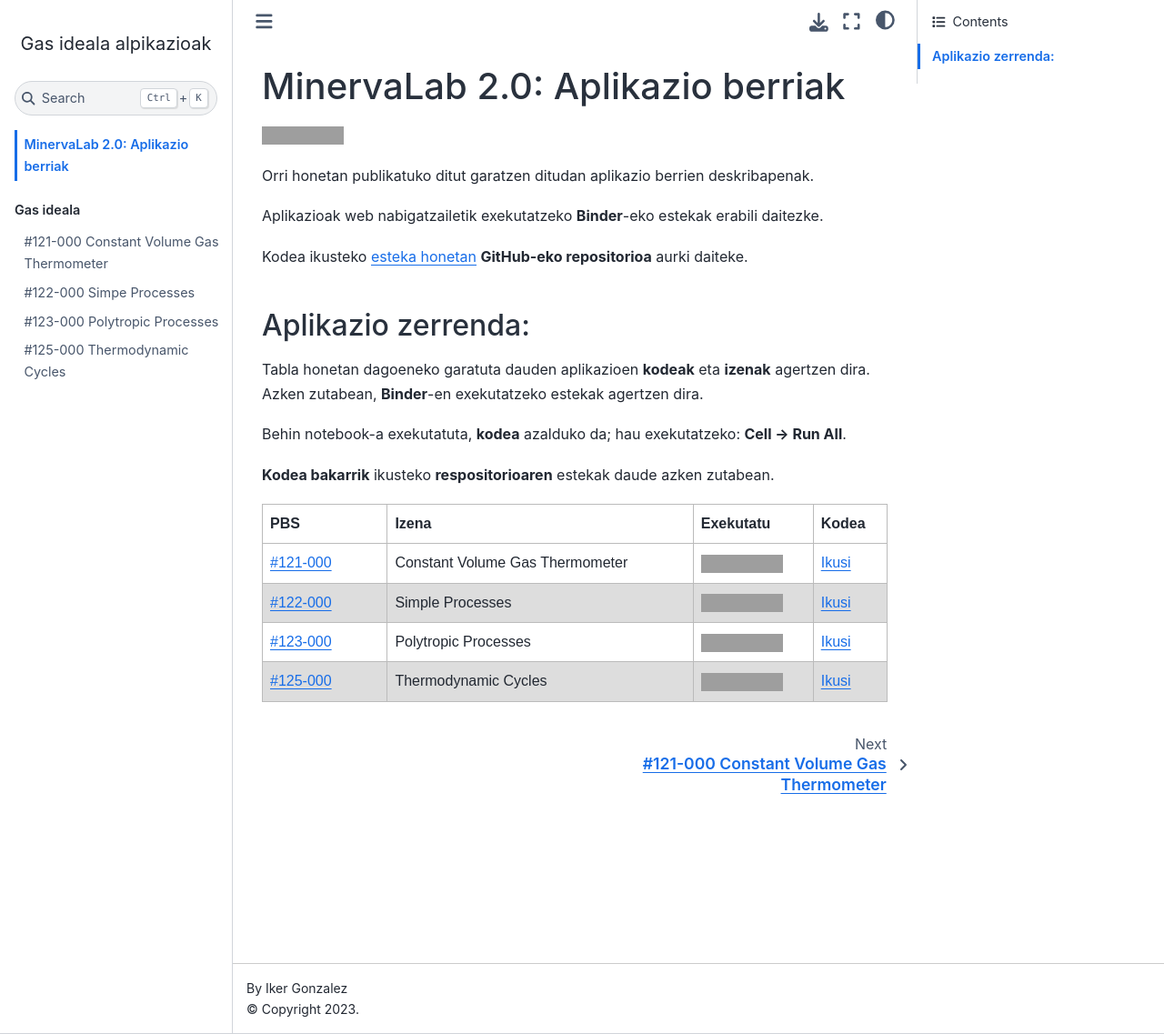
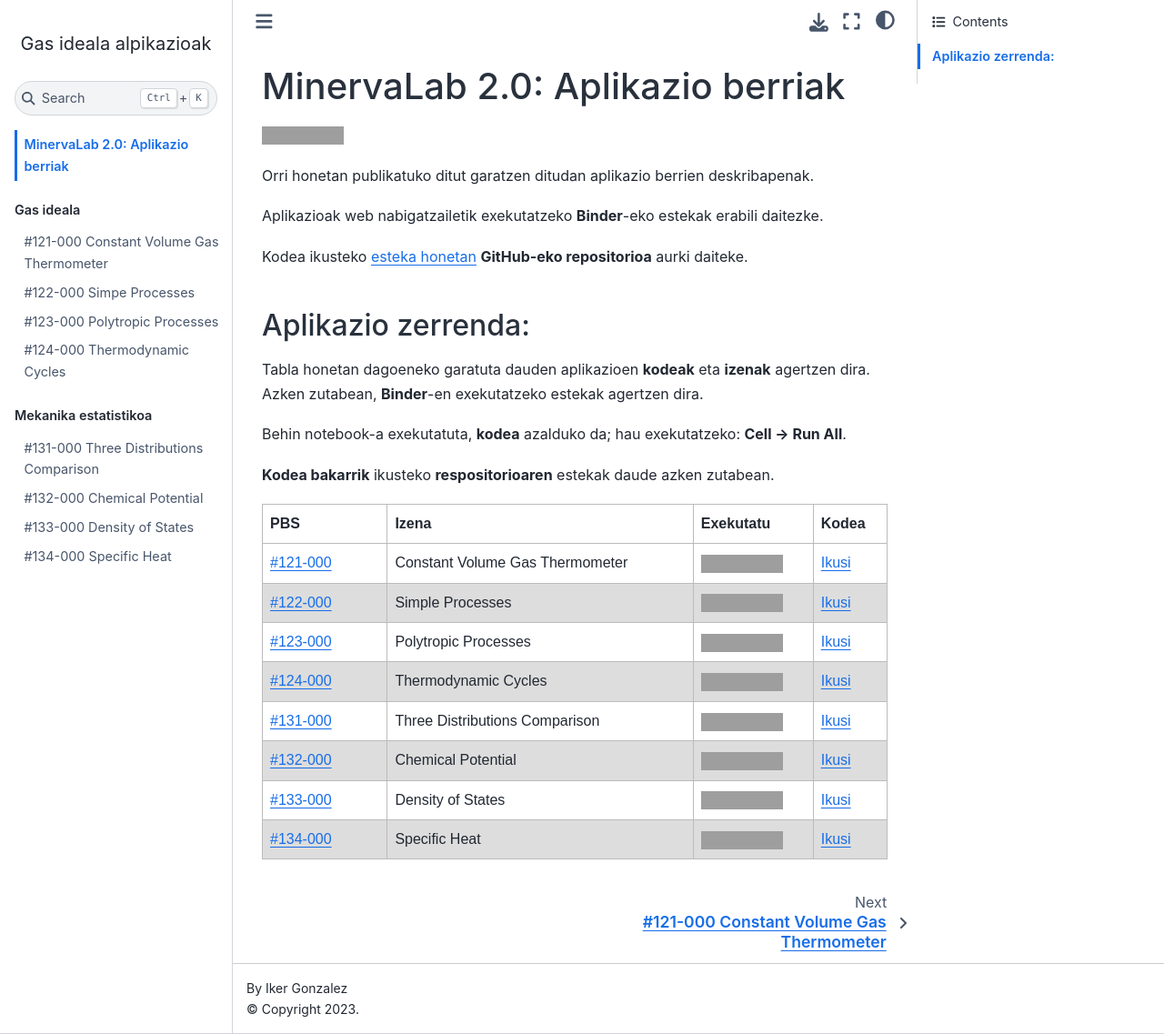
Before and after one commit to Ikergym/MinervaLab, a Jupyter Book: the page built from apps/ideal_gas/docs/landing-page.md, in a window 1280 px wide and 1137 px high. Shown: the whole window at 91% size. Built offline with Jupyter Book 1.0.4 settings and Sphinx 7.4.7 and the Sphinx Book theme 1.1.4, drawn with Linux system fonts in a browser that asks for light colours; grey boxes are pictures that could not be loaded.

Commit message:
Update Webpage

```diff
--- a/apps/ideal_gas/docs/_toc.yml
+++ b/apps/ideal_gas/docs/_toc.yml
@@ -5,4 +5,11 @@
     - file: '#121-000 Constant Volume Gas Thermometer'
     - file: '#122-000 Simple Processes'
     - file: '#123-000 Polytropic Processes'
-    - file: '#125-000 Thermodynamic Cycles'
+    - file: '#124-000 Thermodynamic Cycles'
+
+- part: Mekanika estatistikoa
+  chapters:
+    - file: '#131-000 Three Distributions Comparison'
+    - file: '#132-000 Chemical Potential'
+    - file: '#133-000 Density of States'
+    - file: '#134-000 Specific Heat'
--- a/apps/ideal_gas/docs/landing-page.md
+++ b/apps/ideal_gas/docs/landing-page.md
@@ -64,10 +64,34 @@
             <td><a class="reference external" href=https://github.com/Ikergym/MinervaLab/blob/AplikazioBerriak/apps/ideal_gas/Polytropic%20Processes.ipynb>Ikusi</td>
         </tr>
         <tr>
-            <td><a href="%23125-000%20Thermodynamic%20Cycles.html">#125-000</a></td>
+            <td><a href="%23124-000%20Thermodynamic%20Cycles.html">#124-000</a></td>
             <td>Thermodynamic Cycles</td>
             <td><a class="reference external" href="https://mybinder.org/v2/gh/Ikergym/MinervaLab/AplikazioBerriak?filepath=apps%2Fideal_gas%2FZiklo%20Termodinamikoak.ipynb"><img alt="Binder" src="https://mybinder.org/badge_logo.svg"></a></td>
             <td><a class="reference external" href=https://github.com/Ikergym/MinervaLab/blob/AplikazioBerriak/apps/ideal_gas/Ziklo%20Termodinamikoak.ipynb>Ikusi</td>
+        </tr>
+        <tr>
+            <td><a href="%23131-000%20Three%20Distributions%20Comparison.html">#131-000</a></td>
+            <td>Three Distributions Comparison</td>
+            <td><a class="reference external" href="https://mybinder.org/v2/gh/Ikergym/MinervaLab/AplikazioBerriak?filepath=apps%2Fstat_mech%2FDistribution_Comparison.ipynb"><img alt="Binder" src="https://mybinder.org/badge_logo.svg"></a></td>
+            <td><a class="reference external" href=https://github.com/Ikergym/MinervaLab/blob/AplikazioBerriak/apps/stat_mech/Distribution_Comparison.ipynb>Ikusi</td>
+        </tr>
+        <tr>
+            <td><a href="%23132-000%20Chemical%20Potential.html">#132-000</a></td>
+            <td>Chemical Potential</td>
+            <td><a class="reference external" href="https://mybinder.org/v2/gh/Ikergym/MinervaLab/AplikazioBerriak?filepath=apps%2Fstat_mech%2FFermi_Dirac.ipynb"><img alt="Binder" src="https://mybinder.org/badge_logo.svg"></a></td>
+            <td><a class="reference external" href=https://github.com/Ikergym/MinervaLab/blob/AplikazioBerriak/apps/stat_mech/Fermi_Dirac.ipynb>Ikusi</td>
+        </tr>
+        <tr>
+            <td><a href="%23133-000%20Density%20of%20States.html">#133-000</a></td>
+            <td>Density of States</td>
+            <td><a class="reference external" href="https://mybinder.org/v2/gh/Ikergym/MinervaLab/AplikazioBerriak?filepath=apps%2Fstat_mech%2FDensity_of_States.ipynb"><img alt="Binder" src="https://mybinder.org/badge_logo.svg"></a></td>
+            <td><a class="reference external" href=https://github.com/Ikergym/MinervaLab/blob/AplikazioBerriak/apps/stat_mech/Density_of_States.ipynb>Ikusi</td>
+        </tr>
+        <tr>
+            <td><a href="%23134-000%20Specific%20Heat.html">#134-000</a></td>
+            <td>Specific Heat</td>
+            <td><a class="reference external" href="https://mybinder.org/v2/gh/Ikergym/MinervaLab/AplikazioBerriak?filepath=apps%2Fstat_mech%2FSpecific_Heat.ipynb"><img alt="Binder" src="https://mybinder.org/badge_logo.svg"></a></td>
+            <td><a class="reference external" href=https://github.com/Ikergym/MinervaLab/blob/AplikazioBerriak/apps/stat_mech/Specific_Heat.ipynb>Ikusi</td>
         </tr>
     </tbody>
 </table>
```
Also changed, not shown: apps/ideal_gas/docs/#124-000 Thermodynamic Cycles.md (renamed from apps/ideal_gas/docs/#125-000 Thermodynamic Cycles.md, +1 -1 lines), apps/ideal_gas/docs/#131-000 Three Distributions Comparison.md (added, +5 -0 lines), apps/ideal_gas/docs/#132-000 Chemical Potential.md (added, +5 -0 lines), apps/ideal_gas/docs/#133-000 Density of States.md (added, +5 -0 lines), apps/ideal_gas/docs/#134-000 Specific Heat.md (added, +5 -0 lines).
